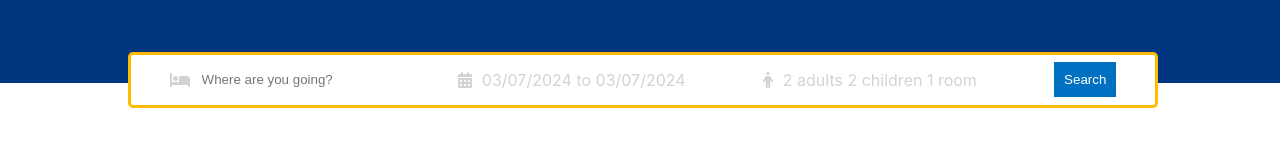
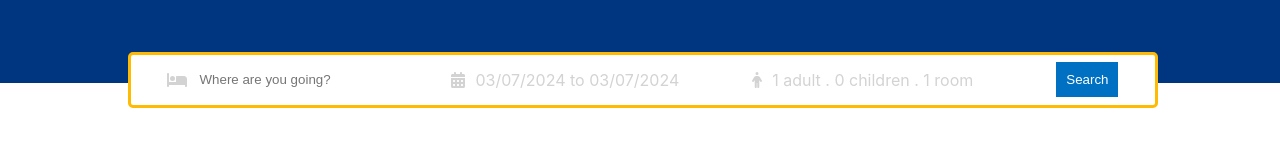
Before and after one commit to ruchik02/booking-app, a React (Create React App) app in the folder booking-website/: page / in a window 1280 px wide. Shown: the part 282-428 px from the top of the page. Built offline with nearby package versions, Linux system fonts and the light colour scheme; the HTML template or start-up script is replaced by a standard one.

Commit message:
room booking feature

```diff
--- a/booking-website/src/components/header/Header.jsx
+++ b/booking-website/src/components/header/Header.jsx
@@ -15,6 +15,12 @@ import "react-date-range/dist/theme/default.css"; // theme css file
 import { format } from "date-fns";
 const Header = () => {
   const [openDate, setOpenDate] = useState(false);
+  const[openOptions, setOpenOptions] = useState(false);
+  const [options,setOptions] = useState({
+    adult: 1,
+    children: 0,
+    room: 1,
+  });
   const [date, setDate] = useState([
     {
       startDate: new Date(),
@@ -97,8 +103,9 @@ const Header = () => {
           <div className="headerSearchItem">
             <FontAwesomeIcon icon={faPerson} className="headerIcon" />
             <span className="headerSearchText">
-              2 adults 2 children 1 room{" "}
+             {`${options.adult} adult . ${options.children} children . ${options.room} room`}
             </span>
+            <div className="options"></div>
           </div>
           {/* 4 */}
           <div className="headerSearchItem">
```
